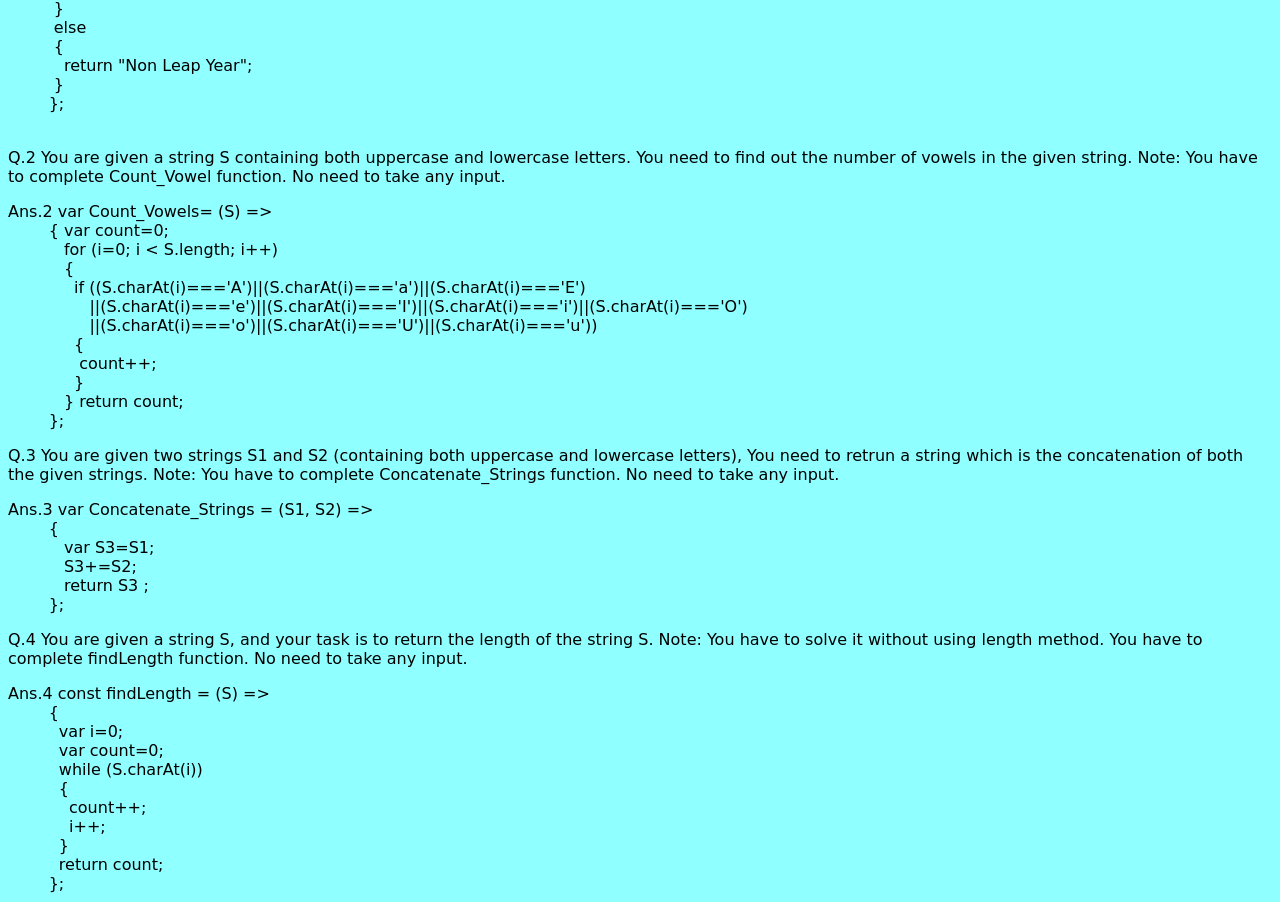
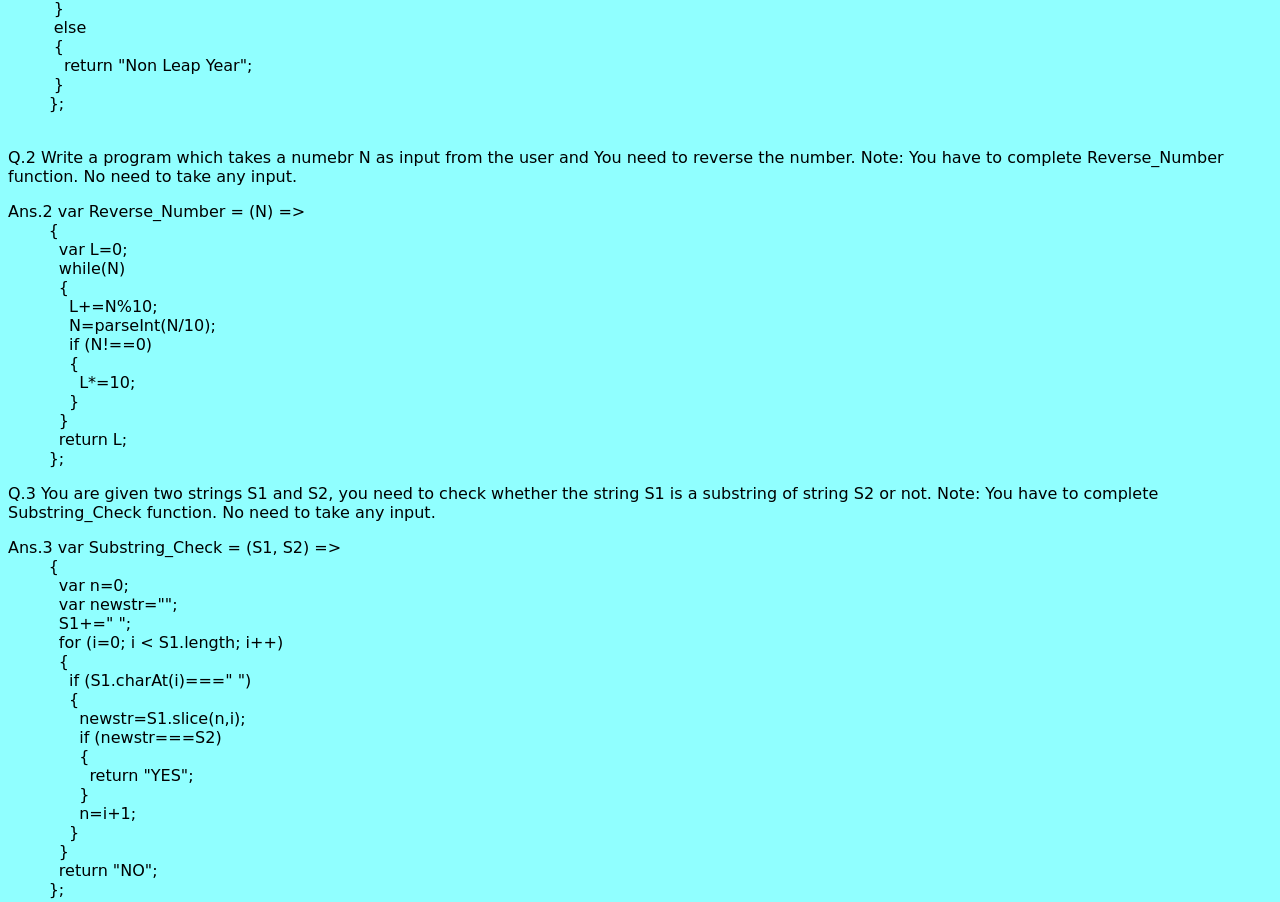
Before and after one commit to Shashank-kharatey/prepbytes-JS-handson-6, a plain HTML site: page index.html in a window 1280 px wide. Shown: the part 524-1426 px from the top of the page. Drawn offline with Linux system fonts and the light colour scheme.

Commit message:
some modifications

```diff
--- a/index.html
+++ b/index.html
@@ -48,26 +48,41 @@
         };
         </pre>
     </p>
-    <p>Q.2 You are given a string S containing both uppercase and lowercase letters. You need to find out the number of vowels in the given string. Note: You have to complete Count_Vowel function. No need to take any input.</p>
-    <p><pre>Ans.2 var Count_Vowels= (S) =>
-        { var count=0;
-           for (i=0; i < S.length; i++)
-           {
-             if ((S.charAt(i)==='A')||(S.charAt(i)==='a')||(S.charAt(i)==='E')
-                ||(S.charAt(i)==='e')||(S.charAt(i)==='I')||(S.charAt(i)==='i')||(S.charAt(i)==='O')
-                ||(S.charAt(i)==='o')||(S.charAt(i)==='U')||(S.charAt(i)==='u'))
-             {
-              count++;
-             }
-           } return count;
+    <p>Q.2 Write a program which takes a numebr N as input from the user and You need to reverse the number. Note: You have to complete Reverse_Number function. No need to take any input.</p>
+    <p><pre>Ans.2 var Reverse_Number = (N) =>
+        {
+          var L=0;
+          while(N)
+          {
+            L+=N%10;
+            N=parseInt(N/10);
+            if (N!==0)
+            {
+              L*=10;
+            }
+          }
+          return L;
         };</pre>
     </p>
-    <p>Q.3 You are given two strings S1 and S2 (containing both uppercase and lowercase letters), You need to retrun a string which is the concatenation of both the given strings. Note: You have to complete Concatenate_Strings function. No need to take any input.</p>
-    <p><pre>Ans.3 var Concatenate_Strings = (S1, S2) =>
+    <p>Q.3 You are given two strings S1 and S2, you need to check whether the string S1 is a substring of string S2 or not. Note: You have to complete Substring_Check function. No need to take any input.</p>
+    <p><pre>Ans.3 var Substring_Check = (S1, S2) =>
         {
-           var S3=S1;
-           S3+=S2;
-           return S3 ;
+          var n=0;
+          var newstr="";
+          S1+=" ";
+          for (i=0; i < S1.length; i++)
+          {
+            if (S1.charAt(i)===" ")
+            {
+              newstr=S1.slice(n,i);
+              if (newstr===S2)
+              {
+                return "YES";
+              }
+              n=i+1;
+            }
+          }
+          return "NO";
         };</pre>
     </p>
     <p>Q.4 You are given a string S, and your task is to return the length of the string S. Note: You have to solve it without using length method. You have to complete findLength function. No need to take any input.</p>
```
